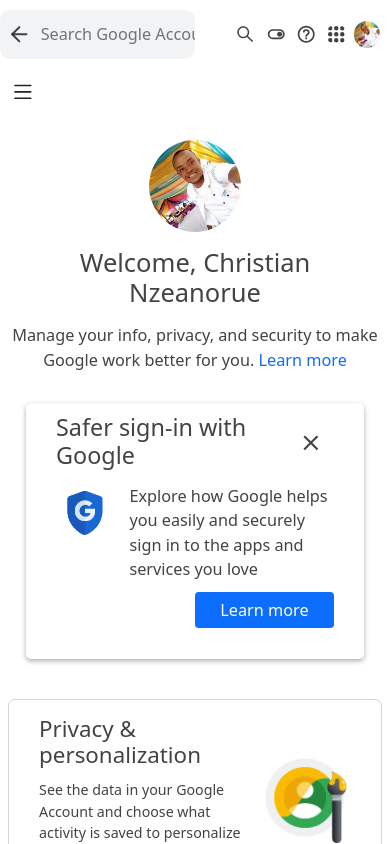
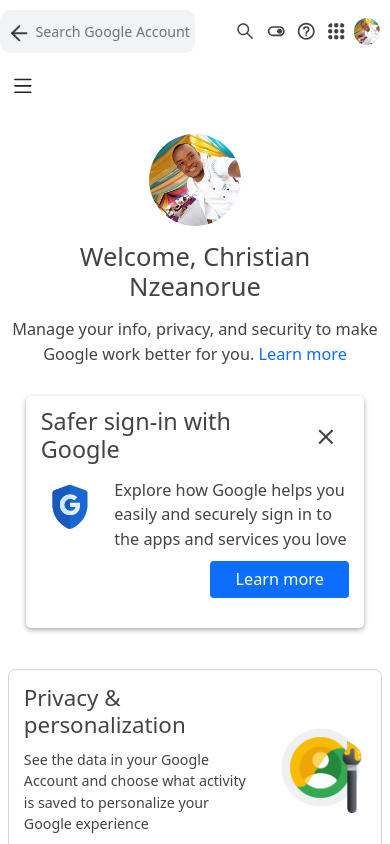
Before and after one commit to ChrisNze/google-clone, a React (Vite) app: page / in a window 390 px wide. Both pictures are taken after a click on the element 245 px from the left and 31 px from the top of the page. Shown: the top 844 px of the page. Built offline with nearby package versions, Linux system fonts and the light colour scheme.

Commit message:
Adjusted media query

```diff
--- a/src/App.css
+++ b/src/App.css
@@ -56,6 +56,7 @@
 	border-radius: 1rem;
 	font-size: inherit;
 }
+
 .form-control:focus {
 	box-shadow: 0px 1px 2px rgba(48, 47, 47, 0.4);
 }
@@ -78,7 +79,7 @@
 }
 
 .nav-pills-darkMode {
-	border-bottom: 1px solid rgba(255, 255, 255, 0.8) !important;
+	border-bottom: 1px solid #fff !important;
 }
 
 .nav-link-more {
@@ -93,7 +94,7 @@
 }
 
 .nav-link-darkMode {
-	color: rgba(255, 255, 255, 0.9) !important;
+	color: #fff !important;
 }
 
 @media (max-width: 1199px) {
@@ -131,13 +132,31 @@
 	}
 }
 
-@media (max-width: 350px) {
+@media (max-width: 470px) {
+	.form-control::placeholder {
+		font-size: 1.4rem;
+	}
+
+	.form-control {
+		padding: 0.9rem 0 0.9rem 3.5rem !important;
+	}
+}
+
+@media (max-width: 376px) {
 	.googleImg {
 		width: 6rem !important;
 	}
 
 	.googleName {
 		font-size: 1.8rem !important;
+	}
+
+	.form-control {
+		padding: 0.9rem 0 0.9rem 3.2rem !important;
+	}
+
+	.form-control::placeholder {
+		font-size: 1.1rem;
 	}
 }
 
--- a/src/App.jsx
+++ b/src/App.jsx
@@ -44,7 +44,7 @@
 							{searchOn ? (
 								<AiOutlineSearch className="searchIcon" title="Search Icon" style={{ color: !darkMode && "rgba(48, 47,47, 0.9)" }} />
 							) : (
-								<FiArrowLeft className="searchIcon" title="Arrow Icon" />
+								<FiArrowLeft className="searchIcon" title="Arrow Icon" style={{ color: !darkMode && "rgba(48, 47,47, 0.9)" }} />
 							)}
 							<input
 								type="text"
--- a/src/components/MainMenu.jsx
+++ b/src/components/MainMenu.jsx
@@ -4,9 +4,10 @@
 import NavBar from "./NavBar";
 import GoogleImg from "./GoogleImg";
 import useZustand from "../hooks/useZustand";
+import { MdClose } from "react-icons/md";
 
 const MainMenu = () => {
-	const { darkMode, darkModeOff, darkModeColorWhite } = useZustand();
+	const { darkMode, darkModeColorWhite } = useZustand();
 	const [show, setShow] = useState(false);
 
 	const handleClose = () => setShow(false);
@@ -15,21 +16,24 @@
 	return (
 		<>
 			<button className="btn p-0" onClick={handleShow}>
-				<BsList className="icon" />
+				<BsList className="icon" style={{ color: !darkMode && darkModeColorWhite }} />
 			</button>
 
 			<Offcanvas show={show} onHide={handleClose} style={{ backgroundColor: !darkMode && "#000", color: !darkMode && darkModeColorWhite }}>
-				<Offcanvas.Header closeButton>
+				<Offcanvas.Header>
 					<Offcanvas.Title>
-						{/* <GoogleImg /> */}
+						{/* The div with onClick is to close the offCanvas when we click on any link*/}
 						<div onClick={handleClose}>
 							<GoogleImg />
 						</div>
 					</Offcanvas.Title>
+					<div>
+						<MdClose className="icon" onClick={handleClose} />
+					</div>
 				</Offcanvas.Header>
 				<Offcanvas.Body>
-					<div onClick={handleClose}>
-						<NavBar />
+					<div>
+						<NavBar close={handleClose} />
 					</div>
 				</Offcanvas.Body>
 				<button className="bg-primary text-light py-2" onClick={handleClose}>
--- a/src/components/NavBar.jsx
+++ b/src/components/NavBar.jsx
@@ -5,7 +5,7 @@
 import { MdLockOutline, MdOutlinePeople, MdPayment } from "react-icons/md";
 import { NavLink } from "react-router-dom";
 import useZustand from "../hooks/useZustand";
-const NavBar = () => {
+const NavBar = ({ close }) => {
 	const { darkMode } = useZustand();
 
 	const links = [
@@ -29,7 +29,8 @@
 						className={`${items.name === "About" && "d-xl-none"} ${
 							darkMode ? "nav-link" : "nav-link-darkMode"
 						} nav-link-more mb-3 mb-md-0 py-xl-3 ps-xl-5 d-flex`}
-						to={items.link}>
+						to={items.link}
+						onClick={close}>
 						<span className="me-4 d-none d-xl-flex align-items-center" style={{ fontSize: "2.5rem" }}>
 							{items.icon}
 						</span>
--- a/src/components/PopUp.jsx
+++ b/src/components/PopUp.jsx
@@ -7,7 +7,7 @@
 	return (
 		<>
 			{popUp ? (
-				<div className="col-11 col-sm-8 col-md-10 col-xl-9 col-xxl-7 pt-3 pb-5 px-5 mx-auto mt-5 popUpContainer">
+				<div className="col-11 col-sm-7 col-xl-8 col-xxl-7 pt-3 pb-5 px-4 px-sm-5 mx-auto mt-5 popUpContainer">
 					<div className="d-flex justify-content-between align-items-center mb-3">
 						<h1 className="" style={{ fontSize: "2.3rem" }}>
 							Safer sign-in with Google
--- a/src/components/TipsComponent.jsx
+++ b/src/components/TipsComponent.jsx
@@ -6,9 +6,7 @@
 		<div
 			className="pt-4 tipContainer h-100 d-flex flex-column justify-content-between"
 			style={{ borderColor: !darkMode && "rgba(255, 255, 255, 0.3)" }}>
-			<div
-				className="d-flex px-5 justify-content-between align-items-center"
-				style={{ borderBottomColor: !darkMode && "rgba(255, 255, 255, 0.3)" }}>
+			<div className="d-flex px-4 px-sm-5 justify-content-between align-items-center">
 				<div className="me-4">
 					<h1 style={{ fontSize: "2.2rem", fontWeight: "400" }}>
 						<span className="d-block">{heading_1}</span>
@@ -22,7 +20,7 @@
 					<img src={img} alt="privacyImgage" className="tipImages" />
 				</div>
 			</div>
-			<div className="py-3 px-5 tipContainer_sub">
+			<div className="py-3 px-5 tipContainer_sub" style={{ borderTopColor: !darkMode && "rgba(255, 255, 255, 0.3)" }}>
 				<Link to="/" className="text-primary" onClick={() => setSmShow(true)}>
 					{linkText}
 				</Link>
--- a/src/hooks/useZustand.jsx
+++ b/src/hooks/useZustand.jsx
@@ -5,7 +5,7 @@
 	popUp: true,
 	suggestionClosed: true,
 	smShow: false,
-	darkModeColorWhite: "rgba(255, 255, 255, 0.8)",
+	darkModeColorWhite: "#fff",
 	darkModeOff: () => set((state) => ({ darkMode: !state.darkMode })),
 	popUpOff: (popState) => set((state) => ({ popUp: popState })),
 	suggestionClosedOff: (popstate) => set((state) => ({ suggestionClosed: popstate })),
--- a/src/index.css
+++ b/src/index.css
@@ -13,6 +13,7 @@
 	box-sizing: border-box;
 	font-size: 1.6rem;
 	color: rgba(48, 47, 47, 0.9);
+	position: relative;
 	/* color: rgba(255, 255, 255, 0.64); */
 }
 
--- a/src/pages/homePage/homePage.css
+++ b/src/pages/homePage/homePage.css
@@ -5,7 +5,7 @@
 
 .suggestionClosedContainer {
 	position: absolute;
-	bottom: 10%;
+	bottom: 5%;
 	left: 50%;
 	transform: translateX(-50%);
 	display: flex;
```
